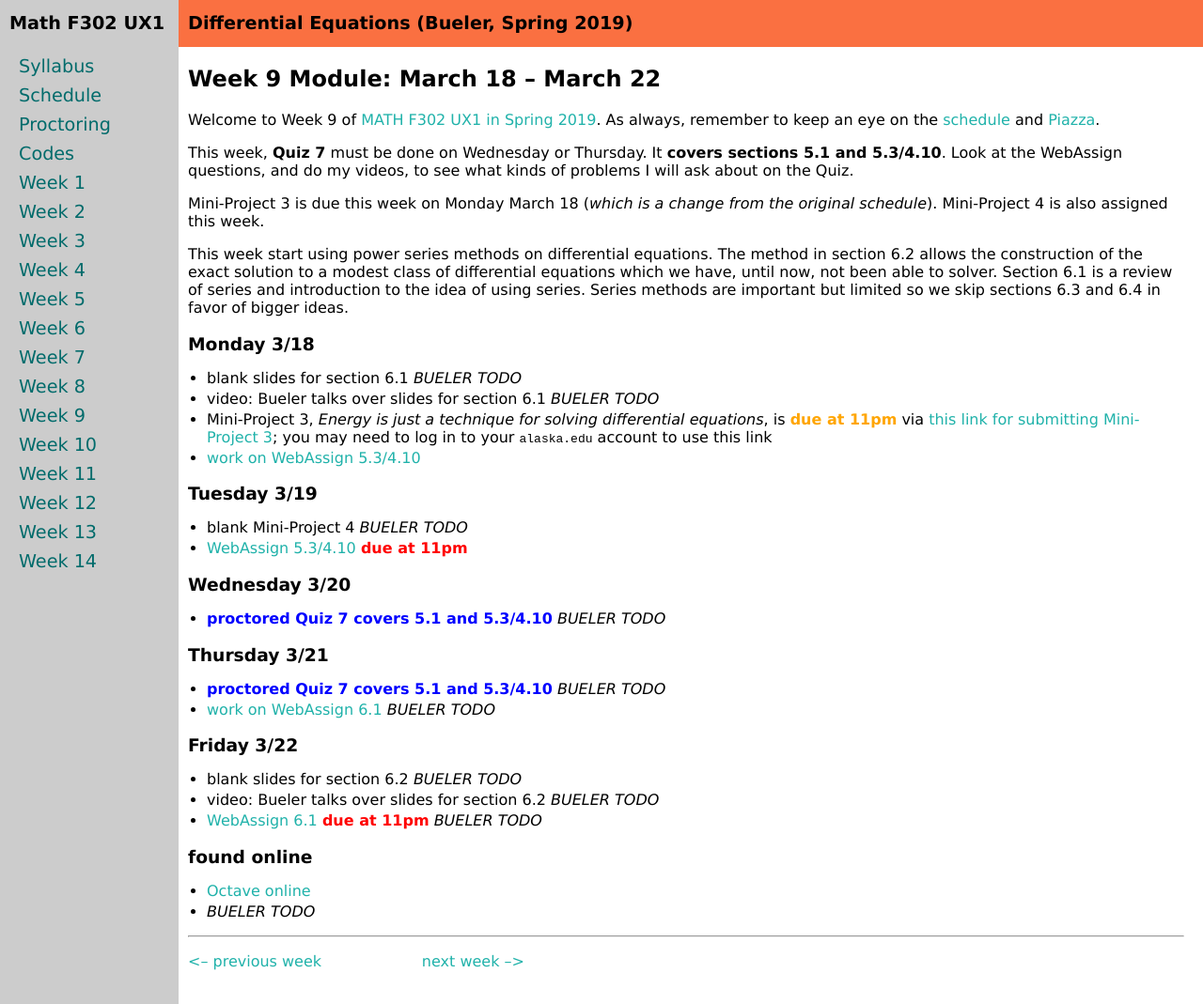
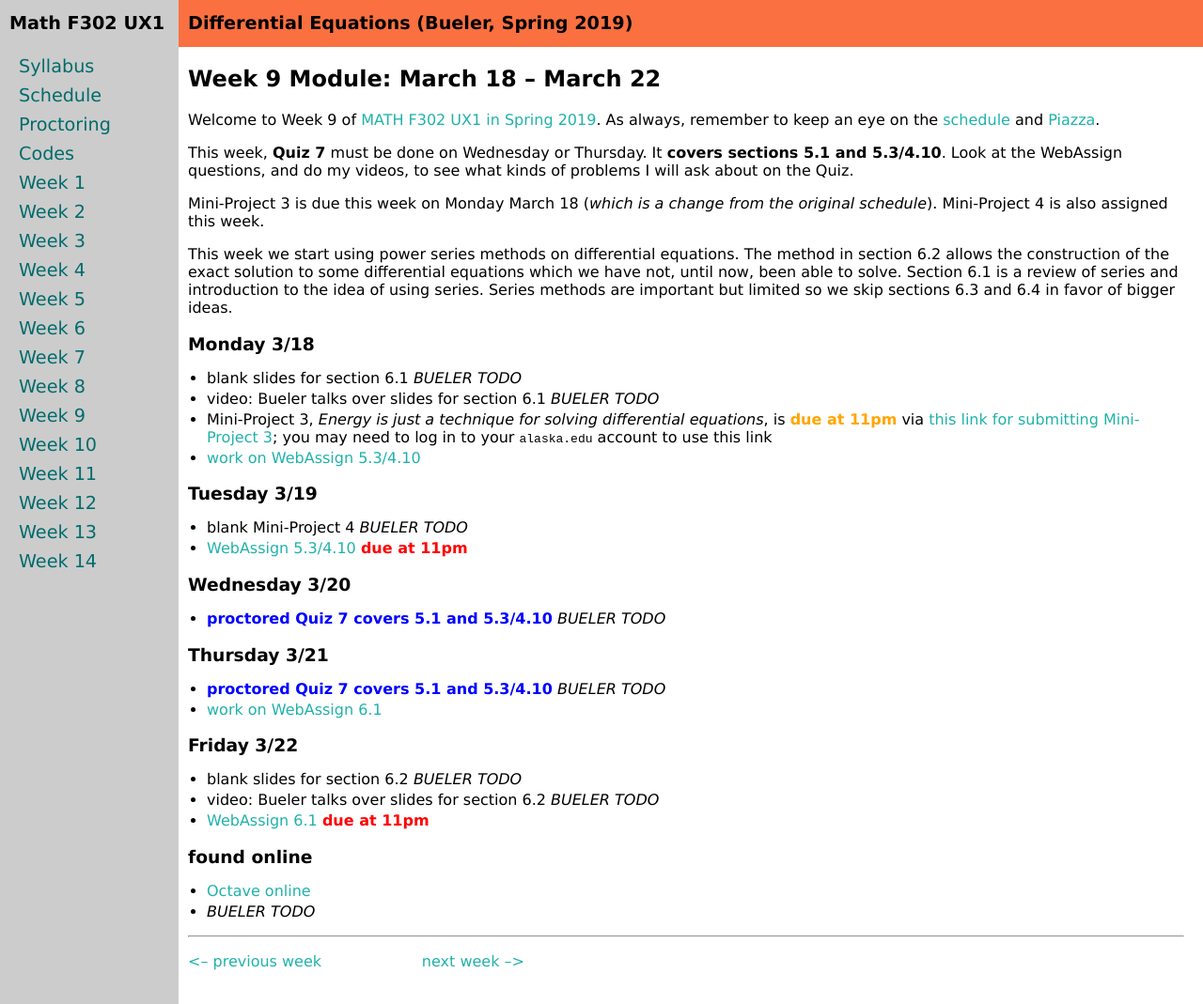
Before and after one commit to bueler/math302, a Jekyll site: the page built from week9.md, in a window 1280 px wide and 1069 px high. Shown: the whole window at 94% size. Built offline with Jekyll 4.4.1, drawn with Linux system fonts in a browser that asks for light colours.

Commit message:
week9 has webassign

```diff
--- a/week9.md
+++ b/week9.md
@@ -11,7 +11,7 @@ This week, **Quiz 7** must be done on Wednesday or Thursday.  It **covers sectio
 
 Mini-Project 3 is due this week on Monday March 18 (_which is a change from the original schedule_).  Mini-Project 4 is also assigned this week.
 
-This week start using power series methods on differential equations.  The method in section 6.2 allows the construction of the exact solution to a modest class of differential equations which we have, until now, not been able to solver.  Section 6.1 is a review of series and introduction to the idea of using series.  Series methods are important but limited so we skip sections 6.3 and 6.4 in favor of bigger ideas.
+This week we start using power series methods on differential equations.  The method in section 6.2 allows the construction of the exact solution to some differential equations which we have not, until now, been able to solve.  Section 6.1 is a review of series and introduction to the idea of using series.  Series methods are important but limited so we skip sections 6.3 and 6.4 in favor of bigger ideas.
 
 ### Monday 3/18
 * blank slides for section 6.1 _BUELER TODO_
@@ -28,12 +28,12 @@ This week start using power series methods on differential equations.  The metho
 
 ### Thursday 3/21
 * <span style="color:blue">**proctored Quiz 7 covers 5.1 and 5.3/4.10**</span> _BUELER TODO_
-* [work on WebAssign 6.1](https://www.webassign.net/) _BUELER TODO_
+* [work on WebAssign 6.1](https://www.webassign.net/)
 
 ### Friday 3/22
 * blank slides for section 6.2 _BUELER TODO_
 * video: Bueler talks over slides for section 6.2 _BUELER TODO_
-* [WebAssign 6.1](https://www.webassign.net/) <span style="color:red">**due at 11pm**</span> _BUELER TODO_
+* [WebAssign 6.1](https://www.webassign.net/) <span style="color:red">**due at 11pm**</span>
 
 ### found online
 * [Octave online](https://octave-online.net/)
```
